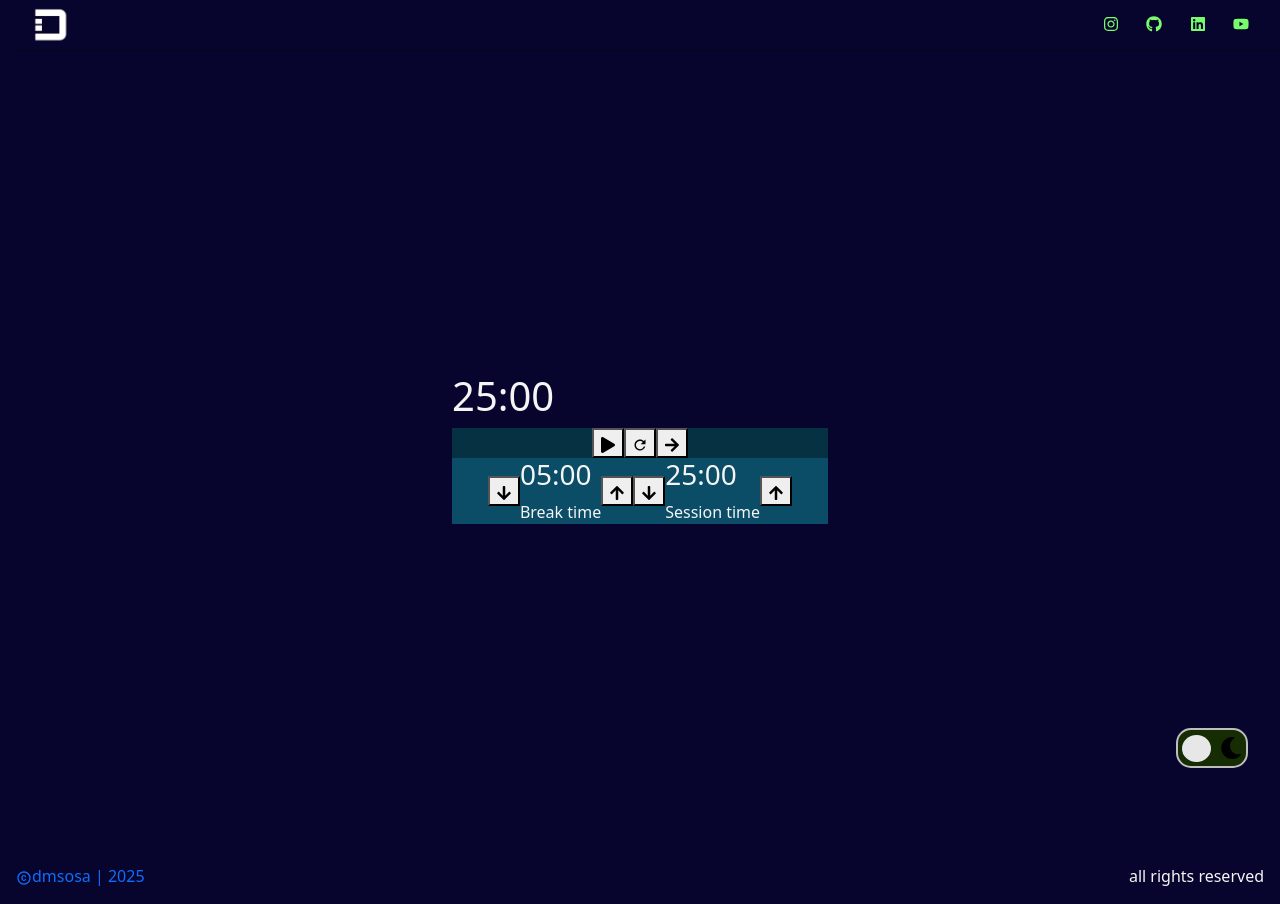
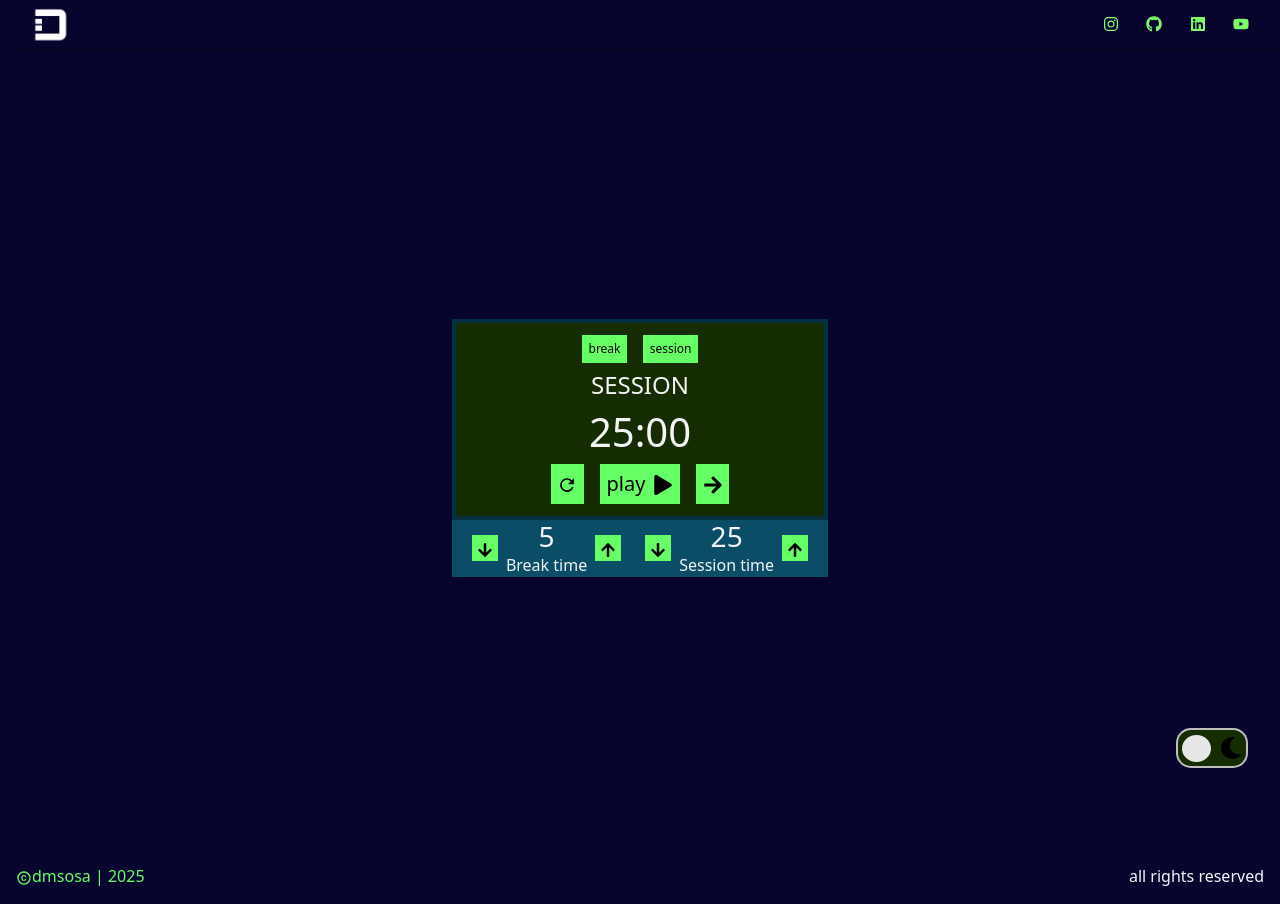
Before and after one commit to dmsosa/05-fcc-pomodoro, a React (Vite) app: page / in a window 1280 px wide. Built offline with nearby package versions, Linux system fonts and the light colour scheme.

Commit message:
neues displayState

```diff
--- /dev/null
+++ b/src/components/ModeToggler.jsx
@@ -0,0 +1,26 @@
+
+
+export function ModeToggler({ modes, setDisplayState, breakTime, sessionTime }) {
+    const handleClick = (mode) => {
+    switch (mode) {
+        case 'break': {
+          setDisplayState({ mode: 'break', displayTime: breakTime, play: false});
+          break;
+        };
+        case 'session': {
+          setDisplayState({ mode: 'session', displayTime: sessionTime, play: false});
+          break;
+        };
+      }
+    }
+  return (
+
+        <ul className="ul-link">
+          {modes.map((mode) => (
+            <button className="btn btn-primary"  onClick={() => handleClick(mode)}>
+                <a className='text-decoration-none' >{mode}</a>
+            </button>))}
+        </ul>
+
+  );
+}
--- a/src/components/Pomodoro.jsx
+++ b/src/components/Pomodoro.jsx
@@ -5,88 +5,122 @@ import beginSound from '../assets/timer-begin-sound.mp3';
 import endSound from '../assets/timer-end-sound.mp3';
 import { parseTime } from '../helper/helper';
 import { TimeChanger } from './TimeChanger';
-
-
+import { ModeToggler } from './ModeToggler';
 
 export function Pomodoro() {
-    const [ mode, setMode ] = React.useState('session');
+
+    // ERSTE STATE: { Session Mode, 5 min Break, Play is Falsch, 25 min Session, 25 displayZeit,  }
+
     const [ breakTime, setBreakTime ] = React.useState(5 * 60);
     const [ sessionTime, setSessionTime ] = React.useState(25 * 60);
-    const [ currentTime, setCurrentTime ] = React.useState(25 * 60);
-    const [ play, setPlay ] = React.useState(false);
+    const [ displayState, setDisplayState ] = React.useState({ mode: 'session', displayTime: 25 * 60, play: false})
+
+    const { mode, displayTime, play } = displayState;
+    const lessThanOneMinute = displayTime < 60;
 
     React.useEffect(() => {
-
       let timeout;
       if (play) {
         timeout = setTimeout(() => {
-          setCurrentTime((prev) => {
-            if (prev === 1) {
+          setDisplayState((prevState) => {
+
+            const prevTime = prevState.displayTime;
+            if (prevTime === 1) {
               handleTimeEnd();
-              return 0;
-            } else {
-              return prev - 1;
-            }
-          })
+            };
+            return ({...prevState, displayTime: prevTime - 1});
+          });
         }, 1000);
-      }
+      } else
       return () => clearInterval(timeout);
-    }, [play, currentTime])
+    }, [displayState])
 
     const togglePlay = () => {
-      if (currentTime === sessionTime || currentTime === breakTime ) {
-        playSound();
-      }
-      setPlay(!play);
+      if (displayTime === sessionTime || displayTime === breakTime ) {
+        playSound('start');
+      };
+      setDisplayState((prev) => ({ ...prev, play: !play}));
     }
     const handleTimeEnd = () => {
-      setPlay(false);
-      if (mode === 'break') {
-        setMode('session');
-        setCurrentTime(sessionTime);
-      } else {
-        setMode('break');
-        setCurrentTime(breakTime);
+      switch (mode) {
+        case 'break': {
+          setDisplayState({ mode: 'session', displayTime: breakTime, play: false});
+          break;
+        };
+        case 'session': {
+          setDisplayState({ mode: 'session', displayTime: breakTime, play: false});
+          break;
+        };
       }
-      playSound();
+      playSound('end');
+    }
+    const playSound = (name) => {
+        switch (name) {
+        case 'start': {
+          const sound = document.getElementById('start-beep');
+          sound.play();
+          break;
+        };
+        case 'end': {
+          const sound = document.getElementById('beep');
+          sound.play();
+          break;
+        };
+      }
     }
     const handleRefresh = () => {
-      setPlay(false);
+      setDisplayState({ mode: 'session', displayTime: 25 * 60, play: false});
       setBreakTime(5 * 60);
       setSessionTime(25 * 60);
-      setCurrentTime(25 * 60);
-      setMode('session');
+    }
+    const handleNextMode = () => {
+      switch (mode) {
+        case 'break': {
+          setDisplayState({ mode: 'session', displayTime: sessionTime, play: false});
+          break;
+        };
+        case 'session': {
+          setDisplayState({ mode: 'break', displayTime: breakTime, play: false});
+          break;
+        };
+      }
     }
 
-
-    const playSound = () => {
-      let sound;
-      if (currentTime === sessionTime | currentTime === breakTime) {
-        sound = document.getElementById('begin-sound');
-      } else {
-        sound = document.getElementById('end-sound');
-      }
-      sound.play();
-    }
   return (
     <div id='pomodoro' className='container mw-550'>
-      <div id="clock">
-        <h1>{parseTime(currentTime)}</h1>
+      <div id="clock" className='box'>
+        {/* //ModeToggler */}
+        <ModeToggler modes={['break', 'session']} setDisplayState={setDisplayState} breakTime={breakTime} sessionTime={sessionTime}/>
+
+        {/* //Titel */}
+        <div className={`text-center ${lessThanOneMinute ? 'text-danger' : 'text-highlight'} my-2`}>
+          <h4 className='h4 text-uppercase' id='timer-label'>{mode}</h4>
+          <h1 className='h1' id='time-left'>{parseTime(displayTime)}</h1>
+        </div>
+
+
+        {/* //Optionen */}
+        <div className="d-flex justify-content-center align-items-center gap-3">
+          <button id='refresh' className='btn btn-primary fs-5' onClick={handleRefresh}>
+            <IoMdRefresh/>
+          </button>
+          <button id='start_stop' onClick={togglePlay} className='btn btn-primary fs-5'>
+            { play ?
+            <><span className='me-2'>pause</span><FaPause/></>
+            :
+            <><span className='me-2'>play</span><FaPlay/></>
+            }
+          </button>
+          <button className='btn btn-primary fs-5' onClick={() => handleNextMode()}><FaArrowRight/></button>
+        </div>
+
       </div>
-      <div className="d-flex justify-content-center align-items-center bg-2">
-        <button onClick={togglePlay}>
-          { play ? <FaPause/>:<FaPlay/>}
-        </button>
-        <button onClick={handleRefresh}>
-          <IoMdRefresh/>
-        </button>
-        <button><FaArrowRight/></button>
-      </div>
-      <div className="d-flex justify-content-center align-items-center position-relative bg-3">
-        <audio id='begin-sound' src={beginSound}></audio>
-        <audio id='end-sound' src={endSound}></audio>
-        <TimeChanger timeName={'break-time'} timeToChange={breakTime} setTimeToChange={setBreakTime} />
-        <TimeChanger timeName={'session-time'} timeToChange={sessionTime} setTimeToChange={setSessionTime} />
+
+      <div className="d-flex justify-content-center align-items-center position-relative bg-3 gap-4">
+        <audio id='start-beep' src={beginSound}></audio>
+        <audio id='beep' src={endSound}></audio>
+        <TimeChanger changeFor={'break'} displayState={displayState} setDisplayState={setDisplayState} timeToChange={breakTime} setTimeToChange={setBreakTime}  />
+        <TimeChanger changeFor={'session'} displayState={displayState} setDisplayState={setDisplayState} timeToChange={sessionTime} setTimeToChange={setSessionTime} />
       </div>
     </div>
   );
--- a/src/components/TimeChanger.jsx
+++ b/src/components/TimeChanger.jsx
@@ -1,21 +1,57 @@
-import { FaArrowDown, FaArrowUp, FaPause, FaPlay } from 'react-icons/fa';
-import { parseTime } from '../helper/helper';
-export function TimeChanger( { timeName, timeToChange, setTimeToChange }) {
+import { FaArrowDown, FaArrowUp } from 'react-icons/fa';
+export function TimeChanger(
+    {
+        changeFor,
+        displayState,
+        setDisplayState,
+        timeToChange, //BREAK oder SESSION
+        setTimeToChange, //setBreak oder setSession
+    }) {
 
-    const label = timeName === 'break-time' ? 'Break time' : 'Session time';
-    const id = timeName === 'break-time' ? 'break-length' : 'session-length';
+    const { mode, play } = displayState;
+
+    const label = changeFor === 'break' ? 'Break time' : 'Session time';
+    const id = changeFor === 'break' ? 'break-length' : 'session-length';
+    const spanId = changeFor === 'break' ? 'break-label' : 'session-label';
+    const decrementId = changeFor === 'break' ? 'break-decrement' : 'session-decrement';
+    const incrementId = changeFor === 'break' ? 'break-increment' : 'session-increment';
+
+    const onCurrentMode = changeFor === mode;
+    const MIN_VALUE = 60;
+    const MAX_VALUE = 60 * 60;
+
+    const handleChange = (e) => {
+        const btn = e.currentTarget;
+        const action = btn.dataset.action;
+
+        if (play) return;
+        switch (action) {
+            case 'decrement': {
+                if (timeToChange <= MIN_VALUE) return;
+                setTimeToChange(timeToChange - 60);
+                if (onCurrentMode) {
+                    setDisplayState((prev) => ({ ...prev, displayTime: timeToChange - 60, play: false}));
+                };
+                break;
+            };
+            case 'increment': {
+                if (timeToChange >= MAX_VALUE) return;
+                setTimeToChange(timeToChange + 60);
+                if (onCurrentMode) {
+                    setDisplayState((prev) => ({ ...prev, displayTime: timeToChange + 60, play: false}));
+                };
+            break;
+            };
+        };
+    }
   return (
-    <div className="d-flex justify-content-center align-items-center">
-        <button id='decrement' onClick={() => {
-            setTimeToChange(((timeToChange / 60) - 1) * 60)
-        }}><FaArrowDown/></button>
+    <div className="d-flex justify-content-center align-items-center gap-2">
+        <button className='btn btn-primary fs-6 p-1 py-0' id={decrementId} data-action="decrement" onClick={handleChange}><FaArrowDown/></button>
         <div>
-            <h3 id={id}>{parseTime(timeToChange)}</h3>
-            <span>{label}</span>
+            <h3 className='text-center mb-0' id={id}>{timeToChange / 60}</h3>
+            <span id={spanId}>{label}</span>
         </div>
-        <button id='increment' onClick={() => {
-            setTimeToChange(((timeToChange / 60) + 1) * 60)
-        }}><FaArrowUp/></button>
+        <button className='btn btn-primary fs-6 p-1 py-0' id={incrementId} data-action="increment" onClick={handleChange}><FaArrowUp/></button>
     </div>
   );
 }
--- a/src/helper/helper.js
+++ b/src/helper/helper.js
@@ -1,5 +1,5 @@
 export function parseTime(time) {
-  const min = Math.floor(time / 60).toString().padStart(2, '0');
-  const sec = (time % 60).toString().padStart(2, '0');
-  return `${min}:${sec}`;
+    const minutes = Math.floor(time / 60).toString().padStart(2, '0');
+    const seconds = (time % 60).toString().padStart(2, '0');
+    return `${minutes}:${seconds}`;
 }
--- a/src/scss/styles.scss
+++ b/src/scss/styles.scss
@@ -1,7 +1,3 @@
-@import "../../node_modules/bootstrap/scss/bootstrap.scss";
-
-@import "./mixins/theme.scss";
-@import "./utils.scss";
 
 $primary: #65ff65;
 $secondary: #dbdbdb;
@@ -25,11 +21,17 @@ $btn-hover-bg-tint-amount: 75%;
 $btn-active-bg-tint-amount: 20%;
 $btn-hover-bg-shade-amount: 75%;
 $btn-active-bg-shade-amount: 20%;
-$border-radius: 0;
+$btn-border-radius: 0;
 
 $btn-padding-x: .35rem;
 $btn-padding-y: 0.25rem;
 $btn-font-size: 0.75rem;
+
+@import "../../node_modules/bootstrap/scss/bootstrap.scss";
+
+@import "./mixins/theme.scss";
+@import "./utils.scss";
+
 
 body {
     margin: 0;
@@ -239,3 +241,40 @@ body {
     }
 
 }
+//BOX BOX BOX BOX BOX BOX BOX BOX BOX BOX BOX BOX BOX BOX BOX
+.box {
+    position: relative;
+    background-color: $dark;
+    padding: 0.75rem;
+    border: solid 0.25rem $dark2;
+}
+
+//LINKS LINKS LINKS LINKS LINKS LINKS LINKS LINKS LINKS LINKS
+
+.ul-link {
+    margin: 0;
+    padding: 0;
+    display: flex;
+    justify-content: center;
+    align-items: center;
+    gap: 1rem;
+    list-style-type: none;
+    li.li-link {
+        cursor: pointer;
+        background-color: $dark;
+        padding: 0.25rem 0.75rem;
+        border: solid 0.25rem $dark2;
+        &:hover {
+            background-color: $dark3;
+            color: $primary;
+        }
+        &:active {
+            background-color: $dark2;
+        }
+
+    }
+    a {
+        text-decoration: none;
+        color: inherit;
+    }
+}
```
Also changed, not shown: src/components/NextMode.jsx (added, +22 -0 lines), src/assets/css/styles.css, 1 other file (tests, documents, lock files or other folders).
